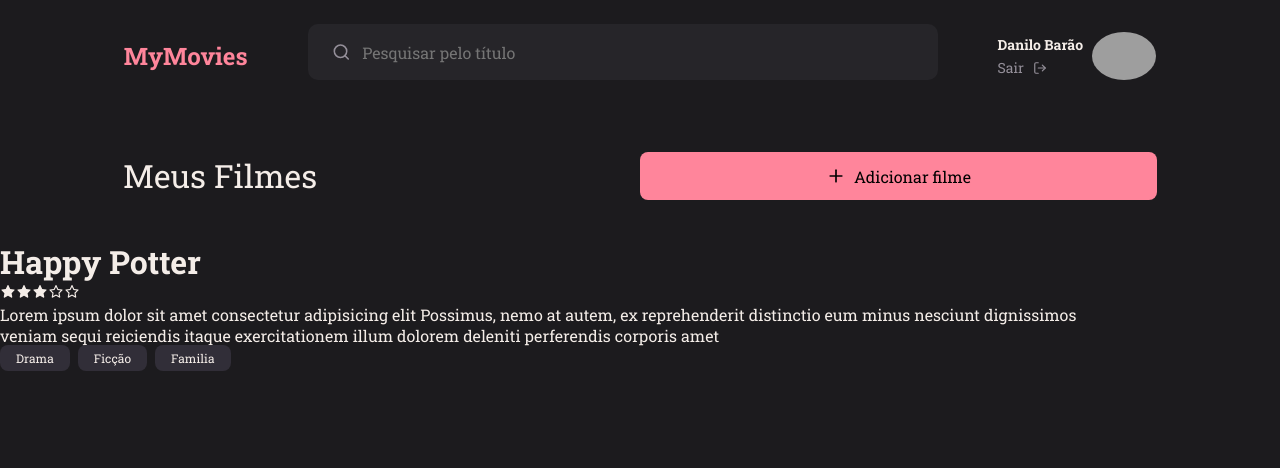
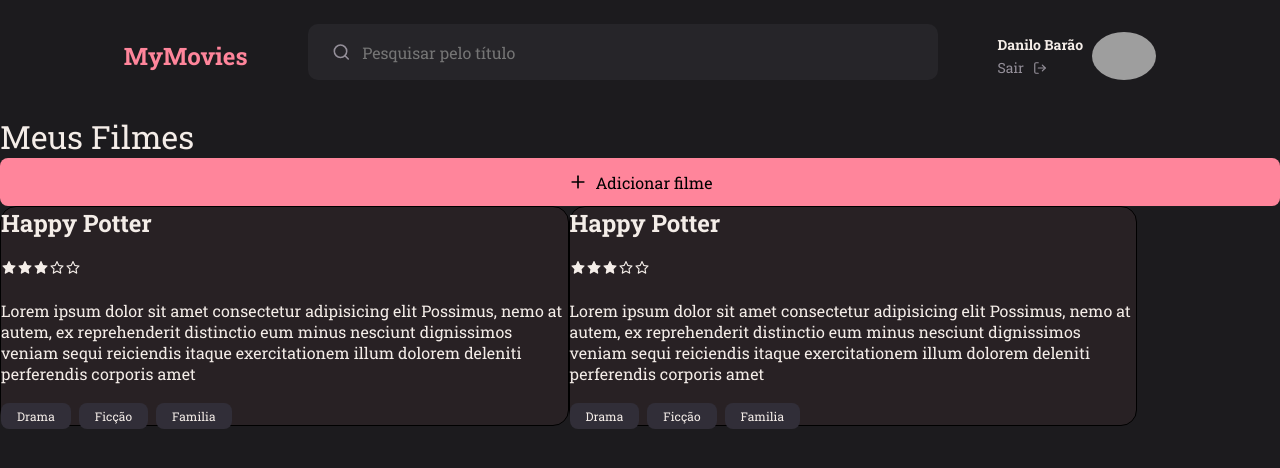
Before and after one commit to danilosb91/MyMovies-ReactJS, a React (Vite) app: page / in a window 1280 px wide. Shown: the top 468 px of the page. Built offline with nearby package versions, Linux system fonts and the light colour scheme; grey boxes are pictures that could not be loaded.

Commit message:
Update home page, create Section and Movies components

```diff
--- a/src/Components/Movie/index.jsx
+++ b/src/Components/Movie/index.jsx
@@ -3,6 +3,7 @@ import { Tags } from "../Tags";
 import { Rating } from "../Rating";
 
 export function Movie({ data, ...rest }) {
+  console.log(data)
   return (
     <Container {...rest}>
       <h1>{data.title} </h1>
--- a/src/Components/Movie/styles.js
+++ b/src/Components/Movie/styles.js
@@ -1,2 +1,11 @@
 import styled from "styled-components";
-export const Container = styled.div``;
+export const Container = styled.div`
+  width: 100%;
+  display: flex;
+  flex-direction: column;
+  gap: 20px;
+
+  background: rgba(255, 133, 155, 0.05);
+  border: 1px solid #000000;
+  border-radius: 16px;
+`;
--- a/src/Components/Rating/index.jsx
+++ b/src/Components/Rating/index.jsx
@@ -4,7 +4,7 @@ import { AiFillStar, AiOutlineStar } from "react-icons/ai";
 
 export function Rating({rating}) {
     const activeStars = parseInt(rating);
-    console.log(activeStars)
+
 
   return (
     <Container>
--- /dev/null
+++ b/src/Components/Section/index.jsx
@@ -0,0 +1,14 @@
+import { Button } from "../Button";
+import { Container } from "./styles";
+import { FiPlus } from "react-icons/fi";
+
+export function Section({ title, children }) {
+  return (
+    <Container>
+      <h2>{title}</h2>
+
+      <Button icon={FiPlus} title="Adicionar filme"></Button>
+      {children}
+    </Container>
+  );
+}
--- /dev/null
+++ b/src/Components/Section/styles.js
@@ -0,0 +1,11 @@
+import styled from "styled-components";
+export const Container = styled.section`
+    margin: 28px 0;
+
+  > h2 {
+    font-weight: 400;
+    font-size: 32px;
+    line-height: 42px;
+  }
+
+`;
--- a/src/Pages/Home/index.jsx
+++ b/src/Pages/Home/index.jsx
@@ -1,19 +1,16 @@
-import { Container, Title, Content } from "./styles";
+import { Container, Content } from "./styles";
+import { Section } from "../../Components/Section";
 import { Header } from "../../Components/Header";
 import { Movie } from "../../Components/Movie";
 
-import { Button } from "../../Components/Button";
 
-import { FiPlus } from "react-icons/fi";
 
 export function Home() {
   return (
     <Container>
       <Header />
-      <Title>
-        <h2>Meus Filmes</h2>
-        <Button icon={FiPlus} title="Adicionar filme"></Button>
-      </Title>
+
+      <Section title="Meus Filmes">
         <Content>
           <Movie
             data={{
@@ -22,16 +19,31 @@ export function Home() {
             Possimus, nemo at autem, ex reprehenderit distinctio eum minus nesciunt
             dignissimos veniam sequi reiciendis itaque exercitationem illum dolorem
             deleniti perferendis corporis amet`,
-            rating: '3',
+              rating:'3',
               tags: [
-              { id: "1", name: "Drama" },
-              { id: "2", name: "Ficção" },
-              { id: "3", name: "Familia" },
-
+                { id: '1', name: 'Drama' },
+                { id: '2', name: 'Ficção' },
+                { id: '3', name: 'Familia' },
+              ],
+            }}
+          />
+           <Movie
+            data={{
+              title: 'Happy Potter',
+              description: `Lorem ipsum dolor sit amet consectetur adipisicing elit
+            Possimus, nemo at autem, ex reprehenderit distinctio eum minus nesciunt
+            dignissimos veniam sequi reiciendis itaque exercitationem illum dolorem
+            deleniti perferendis corporis amet`,
+              rating:'3',
+              tags: [
+                { id: '1', name: 'Drama' },
+                { id: '2', name: 'Ficção' },
+                { id: '3', name: 'Familia' },
               ],
             }}
           />
         </Content>
+      </Section>
     </Container>
   );
 }
--- a/src/Pages/Home/styles.js
+++ b/src/Pages/Home/styles.js
@@ -1,20 +1,9 @@
 import styled from "styled-components";
 export const Container = styled.div``;
 
-export const Title = styled.div`
-  display: grid;
-  grid-template-columns: 1fr 1fr;
-  padding: 40px 123px;
-  align-items: center;
-
-  > h2 {
-    font-weight: 400;
-    font-size: 32px;
-    line-height: 42px;
-  }
-`;
 
 export const Content = styled.div`
+  display: flex;
   max-width: 1137px;
 
 `;
```
Lines whose indentation alone changed are shown as unchanged.
